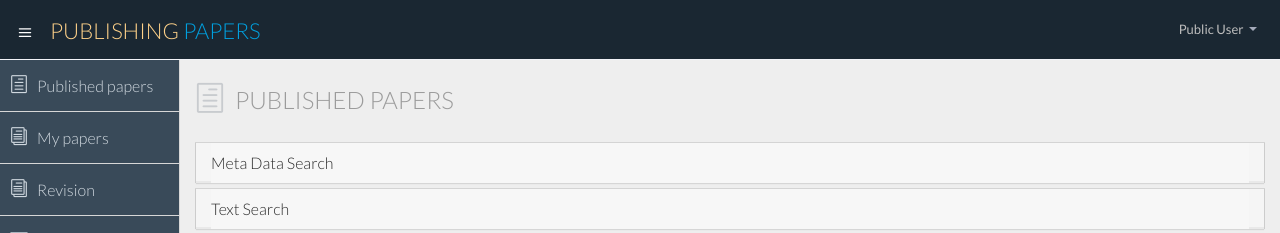
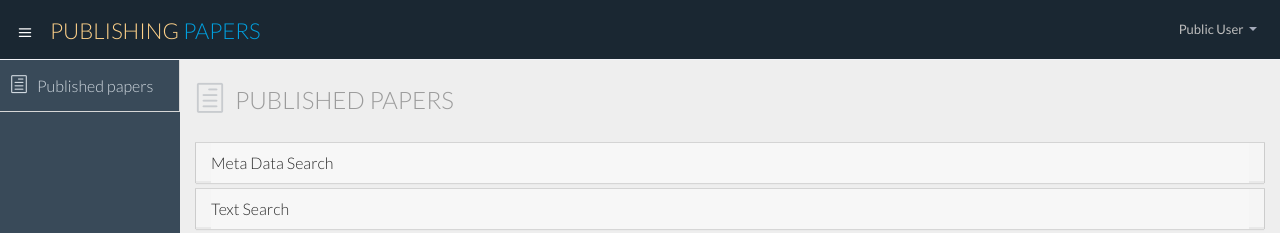
Before and after one commit to Gambit88/xmlProject, a Django app: page /paper/searchPapers/ in a window 1280 px wide. Shown: the top 233 px of the page. Run offline with Django 3.2, Linux system fonts and the light colour scheme; data that the repository does not hold is empty.

Commit message:
sredjivanje interfejsa

```diff
--- a/publishing/paper/templates/appointRevisionPage.html
+++ b/publishing/paper/templates/appointRevisionPage.html
@@ -88,12 +88,6 @@
                         <a class="" href="{% url 'searchPapersPage' %}">
                             <i class="icon_document_alt"></i>
                             <span>Published papers</span>
-                        </a>
-                    </li>
-                    <li class="">
-                        <a class="" href="{% url 'myPapersPage' %}">
-                            <i class="icon_documents_alt"></i>
-                            <span>My papers</span>
                         </a>
                     </li>
                     <li class="">
--- a/publishing/paper/templates/myPapersPage.html
+++ b/publishing/paper/templates/myPapersPage.html
@@ -99,12 +99,6 @@
             <a class="" href="{% url 'pendingRevisionsPage' %}">
               <i class="icon_documents_alt"></i>
               <span>Revision</span>
-            </a>
-          </li>
-          <li class="">
-            <a class="" href="{% url 'sumbitedPapersPage' %}">
-              <i class="icon_table"></i>
-              <span>Publishing</span>
             </a>
           </li>
         </ul>
--- a/publishing/paper/templates/revisionPage.html
+++ b/publishing/paper/templates/revisionPage.html
@@ -90,24 +90,28 @@
                             <span>Published papers</span>
                         </a>
                     </li>
+                    {%if showPaper %}
                     <li class="">
                         <a class="" href="{% url 'myPapersPage' %}">
                             <i class="icon_documents_alt"></i>
                             <span>My papers</span>
                         </a>
                     </li>
+                    {%endif%}
                     <li class="">
                         <a class="" href="{% url 'pendingRevisionsPage' %}">
                             <i class="icon_documents_alt"></i>
                             <span>Revision</span>
                         </a>
                     </li>
+                    {%if not showPaper%}
                     <li class="">
                         <a class="" href="{% url 'sumbitedPapersPage' %}">
                             <i class="icon_table"></i>
                             <span>Publishing</span>
                         </a>
                     </li>
+                    {%endif%}
                 </ul>
                 <!-- sidebar menu end-->
             </div>
--- a/publishing/paper/templates/searchPapersPage.html
+++ b/publishing/paper/templates/searchPapersPage.html
@@ -44,11 +44,15 @@
     <!--header start-->
     <header class="header dark-bg">
       <div class="toggle-nav">
-        <div class="icon-reorder tooltips" data-original-title="Toggle Navigation" data-placement="bottom"><i class="icon_menu"></i></div>
+        <div class="icon-reorder tooltips" data-original-title="Toggle Navigation" data-placement="bottom">
+          <i class="icon_menu"></i>
+        </div>
       </div>
 
       <!--logo start-->
-      <a href="{% url 'searchPapersPage' %}" class="logo">Publishing <span class="lite">Papers</span></a>
+      <a href="{% url 'searchPapersPage' %}" class="logo">Publishing
+        <span class="lite">Papers</span>
+      </a>
       <!--logo end-->
       <div class="top-nav notification-row">
         <!-- notificatoin dropdown start-->
@@ -68,9 +72,11 @@
               <div class="log-arrow-up"></div>
               <li>
                 {% if logedIn %}
-                    <a href="{% url 'logout' %}"><i class="icon_key_alt"></i> Log Out</a>
+                <a href="{% url 'logout' %}">
+                  <i class="icon_key_alt"></i> Log Out</a>
                 {% elif True %}
-                    <a href="{% url 'loginP' %}"><i class="icon_key_alt"></i> Log In</a>
+                <a href="{% url 'loginP' %}">
+                  <i class="icon_key_alt"></i> Log In</a>
                 {% endif %}
               </li>
             </ul>
@@ -93,24 +99,30 @@
               <span>Published papers</span>
             </a>
           </li>
+          {%if logedIn%}
+          {%if showPaper%}
           <li class="">
             <a class="" href="{% url 'myPapersPage' %}">
               <i class="icon_documents_alt"></i>
               <span>My papers</span>
             </a>
           </li>
+          {%endif%}
           <li class="">
             <a class="" href="{% url 'pendingRevisionsPage' %}">
               <i class="icon_documents_alt"></i>
               <span>Revision</span>
             </a>
           </li>
+          {%if not showPaper%}
           <li class="">
             <a class="" href="{% url 'sumbitedPapersPage' %}">
               <i class="icon_table"></i>
               <span>Publishing</span>
             </a>
           </li>
+          {%endif%}
+          {%endif%}
         </ul>
         <!-- sidebar menu end-->
       </div>
@@ -121,7 +133,8 @@
       <section class="wrapper">
         <div class="row">
           <div class="col-lg-12">
-            <h3 class="page-header"><i class="icon_document_alt"></i> Published papers</h3>
+            <h3 class="page-header">
+              <i class="icon_document_alt"></i> Published papers</h3>
           </div>
         </div>
         <!-- page start-->
@@ -233,11 +246,15 @@
               <table class="table table-striped table-advance table-hover">
                 <tbody>
                   <tr>
-                    <th><i class="icon_document_alt"></i> Title</th>
-                    <th><i class="icon_profile"></i> Author</th>
-                    <th><i class="icon_profile"></i> Publisher</th>
+                    <th>
+                      <i class="icon_document_alt"></i> Title</th>
+                    <th>
+                      <i class="icon_profile"></i> Author</th>
+                    <th>
+                      <i class="icon_profile"></i> Publisher</th>
                     <th> Paper Type</th>
-                    <th><i class="icon_cogs"></i> Action</th>
+                    <th>
+                      <i class="icon_cogs"></i> Action</th>
                   </tr>
                   {% for paper in papers %}
                   <tr>
@@ -247,9 +264,15 @@
                     <td>{{paper.paper_type}}</td>
                     <td>
                       <div class="btn-group">
-                        <a class="btn btn-primary" href="{% url 'viewPaperPage' paper_id=paper.id %}"><i class="icon_document_alt"></i></a>
-                        <a class="btn btn-success" href="{% url 'getPaperXml' paper_id=paper.id %}"><i class="icon_document_alt"></i></a>
-                        <a class="btn btn-danger" href="{% url 'getPaperPdf' paper_id=paper.id %}"><i class="icon_document_alt"></i></a>
+                        <a class="btn btn-primary" href="{% url 'viewPaperPage' paper_id=paper.id %}">
+                          <i class="icon_document_alt"></i>
+                        </a>
+                        <a class="btn btn-success" href="{% url 'getPaperXml' paper_id=paper.id %}">
+                          <i class="icon_document_alt"></i>
+                        </a>
+                        <a class="btn btn-danger" href="{% url 'getPaperPdf' paper_id=paper.id %}">
+                          <i class="icon_document_alt"></i>
+                        </a>
                       </div>
                     </td>
                   </tr>
@@ -272,7 +295,8 @@
             Licensing information: https://bootstrapmade.com/license/
             Purchase the pro version form: https://bootstrapmade.com/buy/?theme=NiceAdmin
           -->
-          Designed by <a href="https://bootstrapmade.com/">BootstrapMade</a>
+        Designed by
+        <a href="https://bootstrapmade.com/">BootstrapMade</a>
       </div>
     </div>
   </section>
--- a/publishing/paper/templates/submitedPapersPage.html
+++ b/publishing/paper/templates/submitedPapersPage.html
@@ -87,12 +87,6 @@
             <a class="" href="{% url 'searchPapersPage' %}">
               <i class="icon_document_alt"></i>
               <span>Published papers</span>
-            </a>
-          </li>
-          <li class="">
-            <a class="" href="{% url 'myPapersPage' %}">
-              <i class="icon_documents_alt"></i>
-              <span>My papers</span>
             </a>
           </li>
           <li class="">
--- a/publishing/paper/views.py
+++ b/publishing/paper/views.py
@@ -1,5 +1,5 @@
 from django.shortcuts import render,redirect
-from django.template import loader,Library
+from django.template import loader
 from django.http import HttpResponse
 from django.contrib.auth.models import User,Group
 from django.contrib.auth import authenticate, login, logout
@@ -18,13 +18,6 @@ from paper.models import Paper,Recension,Questionnaire,Schema
 
 import requests
 from requests.auth import HTTPDigestAuth
-
-lib = Library()
-
-@lib.filter(name='is_pub')
-def has_group(user):
-    group =  Group.objects.get(name="publisher")
-    return group in user.groups.all()
 
 def sendEmail(email,message,subject):#DONE
     fromaddr = "tp4restoranii@gmail.com"
@@ -154,7 +147,7 @@ def myPapers(request):#TOTALY DONE
         if searchType=="t":
             searchContent = request.GET.get('text')
             papers = Paper.objects.filter(author__id = request.user.id,deleted=False,text__contains=searchContent).defer("text")
-            return HttpResponse(template.render({'papers':papers,'user':request.user,'types':Paper.Type_CHOICES, 'user':request.user}))
+            return HttpResponse(template.render({'papers':papers,'user':request.user,'types':Paper.Type_CHOICES}))
         else:
             searchTitle = request.GET.get('title',"")
             searchStatus = request.GET.get('status',"")
@@ -165,10 +158,10 @@ def myPapers(request):#TOTALY DONE
             if searchKeywords!="":
                 for keyword in str(searchKeywords).split(','):
                     papers = papers.filter(keywords__contains=keyword)
-            return HttpResponse(template.render({'papers':papers,'user':request.user,'types':Paper.Type_CHOICES, 'user':request.user}))
+            return HttpResponse(template.render({'papers':papers,'user':request.user,'types':Paper.Type_CHOICES}))
     except:
         papers = Paper.objects.filter(author__id = request.user.id,deleted=False).defer("text")
-        return HttpResponse(template.render({'papers':papers,'user':request.user,'types':Paper.Type_CHOICES, 'user':request.user}))
+        return HttpResponse(template.render({'papers':papers,'user':request.user,'types':Paper.Type_CHOICES}))
 
 def revision(request,paper_id):
     article = Paper.objects.get(id=paper_id)
@@ -193,7 +186,12 @@ def revision(request,paper_id):
 def pendingRevisions(request):#TOTALY DONE
     template = loader.get_template("pendingRevisionsPage.html")
     rev = Paper.objects.filter(reviewer__username=request.user.username)
-    return HttpResponse(template.render({'papers':rev, 'user':request.user}))
+    try:
+        utest = User.objects.get(id=request.user.id,groups__name='publisher')
+        a = False
+    except:
+        a = True
+    return HttpResponse(template.render({'papers':rev, 'user':request.user, 'showPaper':a}))
 
 @login_required(login_url="/paper/loginPage")
 @permission_required('paper.add_recension')
@@ -213,8 +211,13 @@ def revisionPage(request,paper_id):#TOTALY DONE
     template = loader.get_template("revisionPage.html")
     id = paper_id
     article = Paper.objects.get(id=id, reviewer__id=request.user.id)
+    try:
+        utest = User.objects.get(id=request.user.id,groups__name='publisher')
+        a = False
+    except:
+        a = True
     questionnaire = Questionnaire.objects.get(paper__id=article.id,reviewer__id=request.user.id)
-    return HttpResponse(template.render({'paper':article, 'questionnaire':questionnaire, 'user':request.user}))
+    return HttpResponse(template.render({'paper':article, 'questionnaire':questionnaire, 'user':request.user, 'showPaper':a}))
 
 @login_required(login_url="/paper/loginPage")
 @permission_required('paper.add_recension')
@@ -390,11 +393,16 @@ def setWritingState(request,paper_id):#DONE
 def searchPage(request):#TOTALY DONE (I HOPE)
     template = loader.get_template("searchPapersPage.html")
     try:
+        utest = User.objects.get(id=request.user.id,groups__name='publisher')
+        a = False
+    except:
+        a = True
+    try:
         searchType = request.GET.get('type')
         if searchType=="t":
             searchContent = request.GET.get('text')
             papers = Paper.objects.filter(status='4',deleted=False,text__contains=searchContent).defer("text")
-            return HttpResponse(template.render({'papers':papers,'user':request.user,'logedIn':request.user.is_authenticated}))
+            return HttpResponse(template.render({'papers':papers,'user':request.user,'logedIn':request.user.is_authenticated, 'showPaper':a}))
         else:
             searchTitle = request.GET.get('title',"")
             searchAuthor = request.GET.get('author',"")
@@ -405,10 +413,10 @@ def searchPage(request):#TOTALY DONE (I HOPE)
             if searchKeywords!="":
                 for keyword in str(searchKeywords).split(','):
                     papers = papers.objects.filter(keywords__contains=keyword)
-            return HttpResponse(template.render({'papers':papers,'user':request.user,'logedIn':request.user.is_authenticated}))
+            return HttpResponse(template.render({'papers':papers,'user':request.user,'logedIn':request.user.is_authenticated, 'showPaper':a}))
     except:
         papers = Paper.objects.filter(status='4',deleted=False).defer("text")
-        return HttpResponse(template.render({'papers':papers,'user':request.user,'logedIn':request.user.is_authenticated}))
+        return HttpResponse(template.render({'papers':papers,'user':request.user,'logedIn':request.user.is_authenticated, 'showPaper':a}))
 
 
 def getPaper(request,paper_id):
```
Also changed, not shown: publishing/paper/templates/pendingRevisionsPage.html (+39 -14 lines), publishing/paper/templates/writePaperPage.html (+0 -13 lines). Lines whose indentation alone changed are shown as unchanged.
